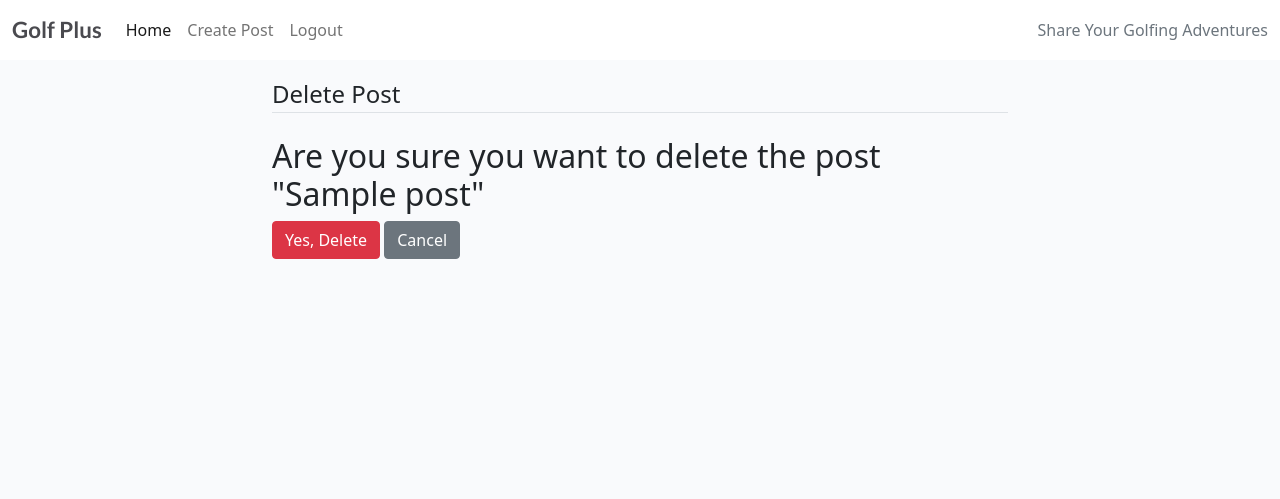
After one commit to leec313/Golf-Plus, a Django app: a page that uses templates/base.html in a window 1280 px wide. The commit adds this page. Shown: the top 499 px of the page. Run offline with Django 3.2, Linux system fonts and the light colour scheme; a user stored in the database is signed in; tables that the repository leaves empty hold one stand-in row (values such as "Sample post").

Commit message:
Added Update and Delete views
Also added create post link to navigation

```diff
--- a/blog/views.py
+++ b/blog/views.py
@@ -2,12 +2,15 @@ from django.shortcuts import get_object_or_404, reverse
 from django.views.generic import (
     ListView,
     DetailView,
-    CreateView
+    CreateView,
+    UpdateView,
+    DeleteView
 )
 from django.views import View
 from django.http import HttpResponseRedirect
 from django.utils.text import slugify
 from django.contrib import messages
+from django.contrib.auth.mixins import LoginRequiredMixin, UserPassesTestMixin
 from .models import Post, Comment
 from .forms import CommentForm
 
@@ -32,7 +35,7 @@ class PostDetailView(DetailView):
     template_name = "post_detail.html"
 
 
-class PostCreateView(CreateView):
+class PostCreateView(LoginRequiredMixin, CreateView):
     """
     View for creating a post and assigning a slug to the new post
     """
@@ -54,6 +57,57 @@ class PostCreateView(CreateView):
         return reverse('post_detail', kwargs={'slug': self.object.slug})
 
 
+class PostUpdateView(LoginRequiredMixin, UserPassesTestMixin, UpdateView):
+    """
+    View for creating a post and assigning a slug to the new post
+    """
+    model = Post
+    template_name = "post_form.html"
+    fields = ['title', 'content', 'featured_image', 'excerpt']
+
+    def form_valid(self, form):
+        form.instance.author = self.request.user
+        form.instance.slug = slugify(form.instance.title)
+        response = super().form_valid(form)
+
+        # Add a message to inform the user
+        messages.success(self.request, "Your post has been updated!.")
+
+        return response
+
+    # Checks to see if the user who created the post is the one updating it
+    def test_func(self):
+        post = self.get_object()
+        if self.request.user == post.author:
+            return True
+        return False
+
+    def get_success_url(self):
+        return reverse('post_detail', kwargs={'slug': self.object.slug})
+
+
+class PostDeleteView(LoginRequiredMixin, UserPassesTestMixin, DeleteView):
+    """
+    View for showing a single post's details
+    """
+    model = Post
+    template_name = "post_confirm_delete.html"
+    success_url = '/'
+
+    # Checks to see if the user who created the post is the one deleting it
+    def test_func(self):
+        post = self.get_object()
+        if self.request.user == post.author:
+            return True
+        return False
+
+    # Add a message to inform the user
+    def delete(self, request, *args, **kwargs):
+        messages.success(self.request, "Your post has been deleted.")
+        return super().delete(request, *args, **kwargs)
+
+
+
 class PostLike(View):
     """
     View for liking a post
--- a/golfplus/urls.py
+++ b/golfplus/urls.py
@@ -18,7 +18,9 @@ from django.urls import path, include
 from blog.views import (
     PostListView,
     PostDetailView,
-    PostCreateView
+    PostCreateView,
+    PostUpdateView,
+    PostDeleteView
 )
 from blog import views
 
@@ -30,4 +32,6 @@ urlpatterns = [
     path("accounts/", include("allauth.urls")),
     path('like/<slug:slug>', views.PostLike.as_view(), name='post_like'),
     path('post/new/', PostCreateView.as_view(), name='post_new'),
+    path('<slug:slug>/update/', PostUpdateView.as_view(), name='post_update'),
+    path('<slug:slug>/delete/', PostDeleteView.as_view(), name='post_delete'),
 ]
--- a/templates/base.html
+++ b/templates/base.html
@@ -37,6 +37,9 @@
                         <a class="nav-link active" aria-current="page" href="{% url 'home' %}">Home</a>
                     </li>
                     {% if user.is_authenticated %}
+                    <li class="nav-item">
+                        <a class="nav-link" href="{% url 'post_new' %}">Create Post</a>
+                    </li>
                     <li class="nav-item">
                         <a class="nav-link" href="{% url 'account_logout' %}">Logout</a>
                     </li>
--- /dev/null
+++ b/templates/post_confirm_delete.html
@@ -0,0 +1,22 @@
+{% extends "base.html" %}
+
+{% block content %}
+<div class="container">
+    <div class="row">
+        <div class="col-md-8 mt-3 offset-md-2">
+            <form method="POST">
+                {% csrf_token %}
+                <fieldset class="form-group">
+                    <legend class="border-bottom mb-4">Delete Post</legend>
+                    <h2>Are you sure you want to delete the post "{{ object.title }}"</h2>
+                </fieldset>
+                <div class="form-group">
+                    <button class="btn btn-danger right" type="submit">Yes, Delete</button>
+                    <a class="btn btn-secondary" href="{% url 'post_detail' object.id %}">Cancel</a>
+                </div>
+            </form>
+        </div>
+    </div>
+</div>
+
+{% endblock %}
```
